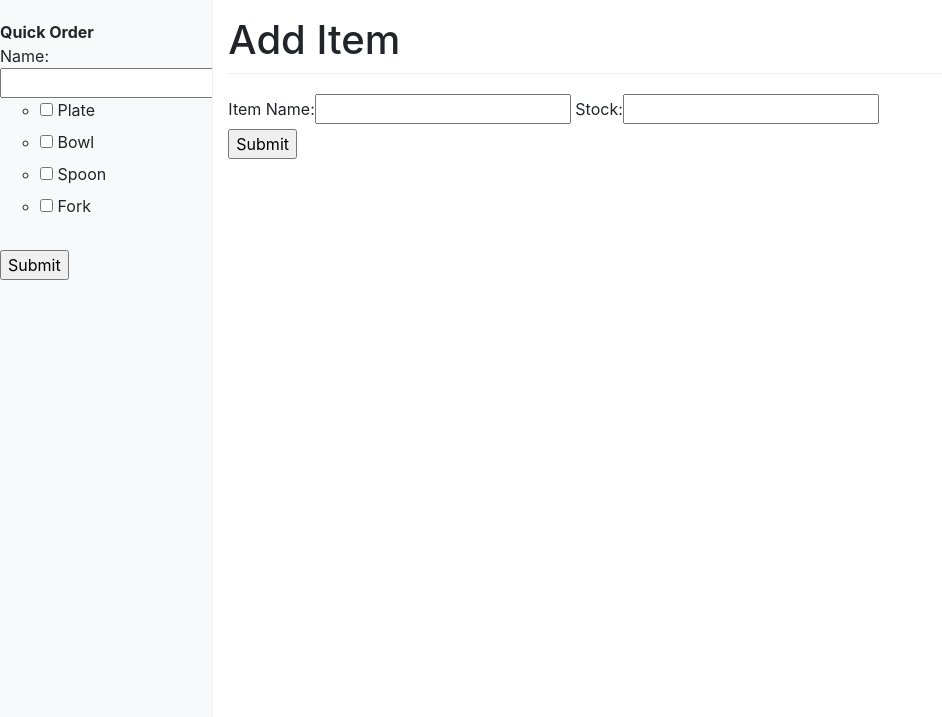
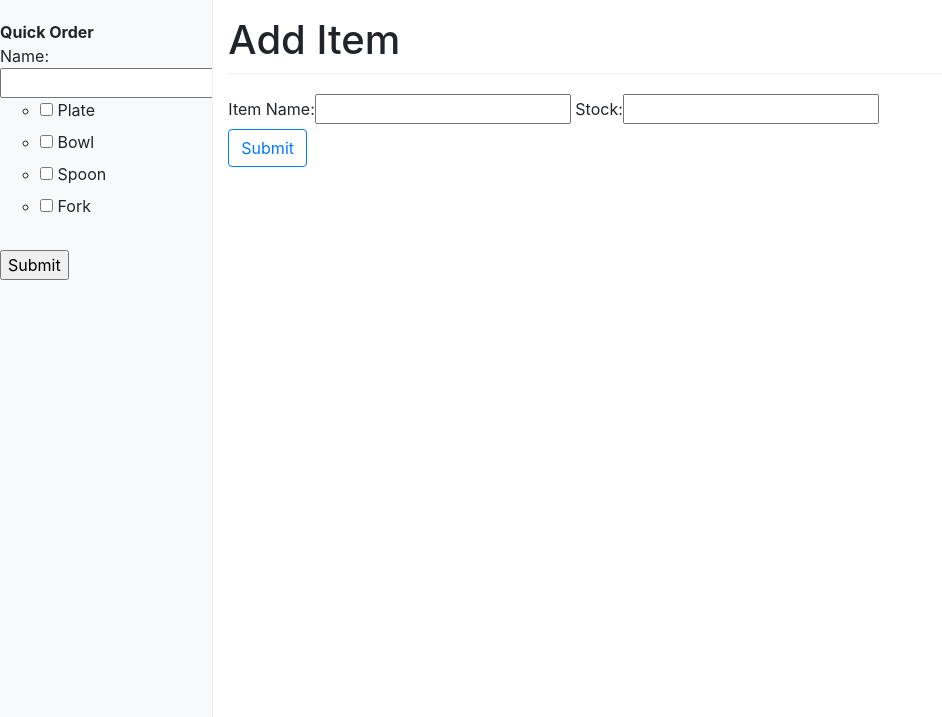
Before and after one commit to AidonLebar/Plate-Inventory-Management-System, a Django app: page /addItem/ in a window 1280 px wide. Shown: the part 83-800 px from the top of the page, without its empty margins (0-942 px from the left). Run offline with Django 3.2, Linux system fonts and the light colour scheme; some libraries are stand-ins or nearby versions.

Commit message:
prettier bootstrap button for add item page

```diff
--- a/inventory/templates/inventory/addItem.html
+++ b/inventory/templates/inventory/addItem.html
@@ -20,7 +20,7 @@
 <form action="/itemAdded/" method="post" >
     {% csrf_token %}
     {{ additemform }} <br>
-    <input type="submit" value="Submit" />
+    <button type="submit" class="btn btn-outline-primary">Submit</button>
 </form>
 
 {% endblock %}
```
